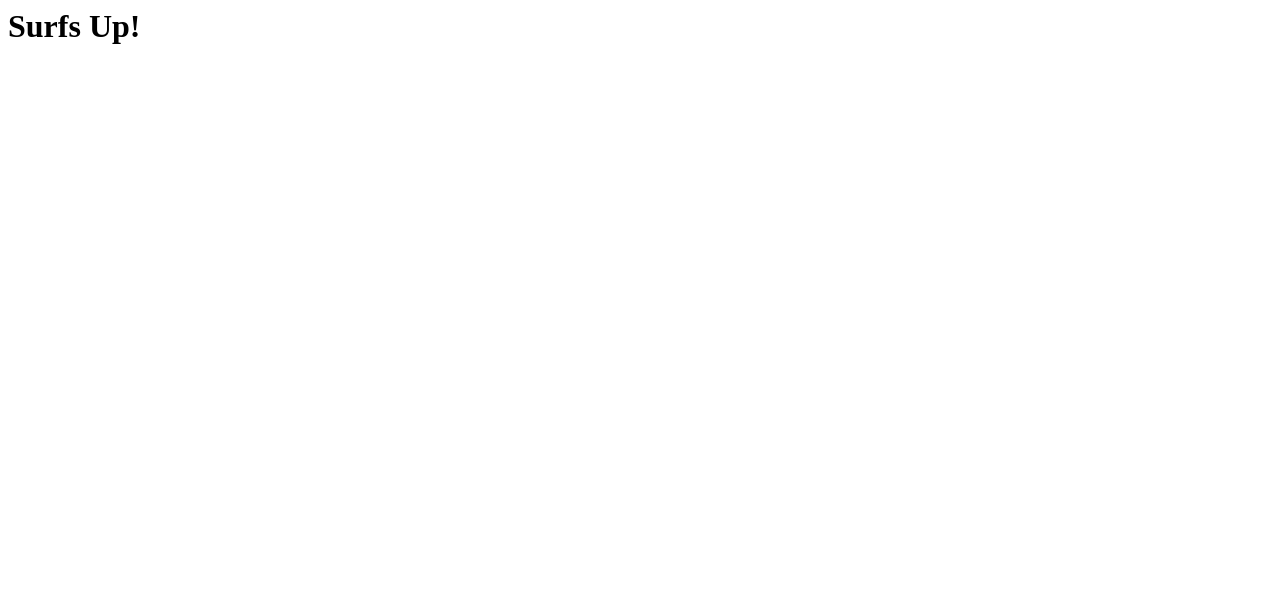
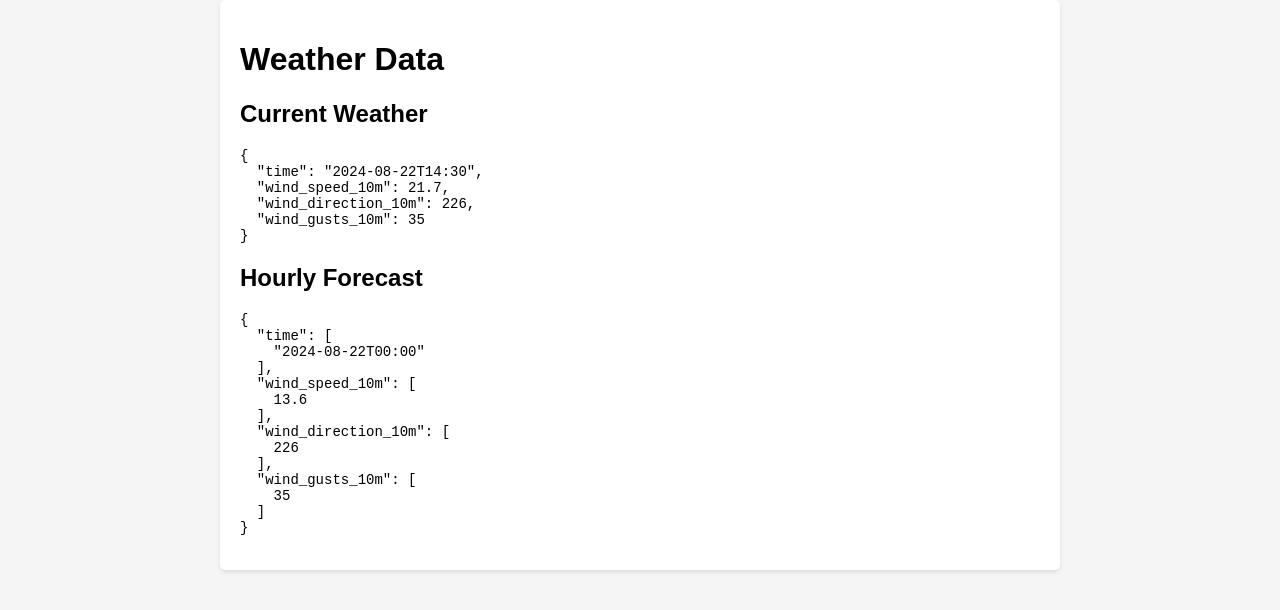
Before and after one commit to dangardner77/surfsup, a plain HTML site: page index.html in a window 1280 px wide. Drawn offline with Linux system fonts and the light colour scheme.

Commit message:
Update index.html

```diff
--- a/index.html
+++ b/index.html
@@ -1,6 +1,66 @@
-<h1>Surfs Up!</h1>
+<!DOCTYPE html>
+<html lang="en">
+<head>
+    <meta charset="UTF-8">
+    <meta name="viewport" content="width=device-width, initial-scale=1.0">
+    <title>Weather Data</title>
+    <style>
+        body {
+            font-family: Arial, sans-serif;
+            margin: 0;
+            padding: 0;
+            background-color: #f5f5f5;
+        }
+        .container {
+            max-width: 800px;
+            margin: 0 auto;
+            padding: 20px;
+            background-color: #ffffff;
+            border-radius: 5px;
+            box-shadow: 0 2px 4px rgba(0, 0, 0, 0.1);
+        }
+        pre {
+            white-space: pre-wrap;
+            font-size: 14px;
+        }
+    </style>
+</head>
+<body>
+    <div class="container">
+        <h1>Weather Data</h1>
+        <h2>Current Weather</h2>
+        <pre id="current-data"></pre>
+        <h2>Hourly Forecast</h2>
+        <pre id="hourly-data"></pre>
+    </div>
 
-<script>
+    <script>
+        const weatherData = {
+            // Your JSON data here
+            // Example:
+            current: {
+                time: "2024-08-22T14:30",
+                wind_speed_10m: 21.7,
+                wind_direction_10m: 226,
+                wind_gusts_10m: 35.0,
+                // ... other properties
+            },
+            hourly: {
+                time: ["2024-08-22T00:00", /* ... other times */],
+                wind_speed_10m: [13.6, /* ... other speeds */],
+                wind_direction_10m: [226, /* ... other directions */],
+                wind_gusts_10m: [35.0, /* ... other gusts */],
+                // ... other properties
+            },
+        };
 
+        // Display current weather data
+        const currentDataElement = document.getElementById("current-data");
+        currentDataElement.textContent = JSON.stringify(weatherData.current, null, 2);
 
-</script>
+        // Display hourly forecast data
+        const hourlyDataElement = document.getElementById("hourly-data");
+        hourlyDataElement.textContent = JSON.stringify(weatherData.hourly, null, 2);
+    </script>
+</body>
+</html>
```
